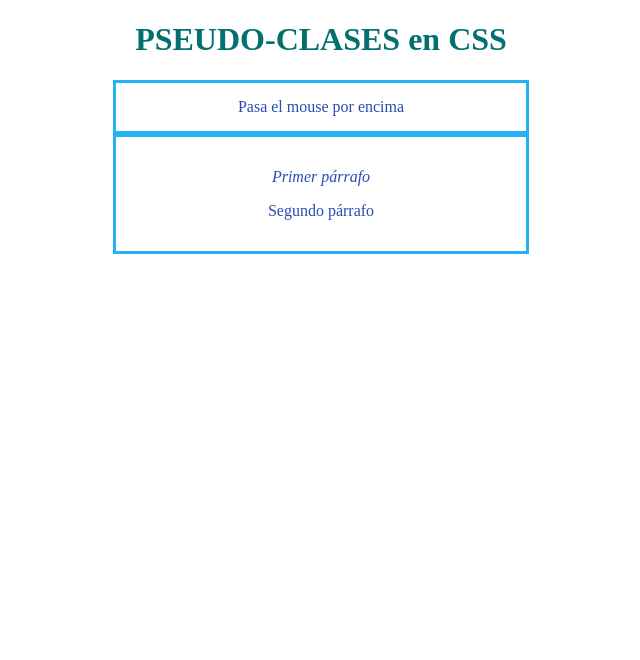
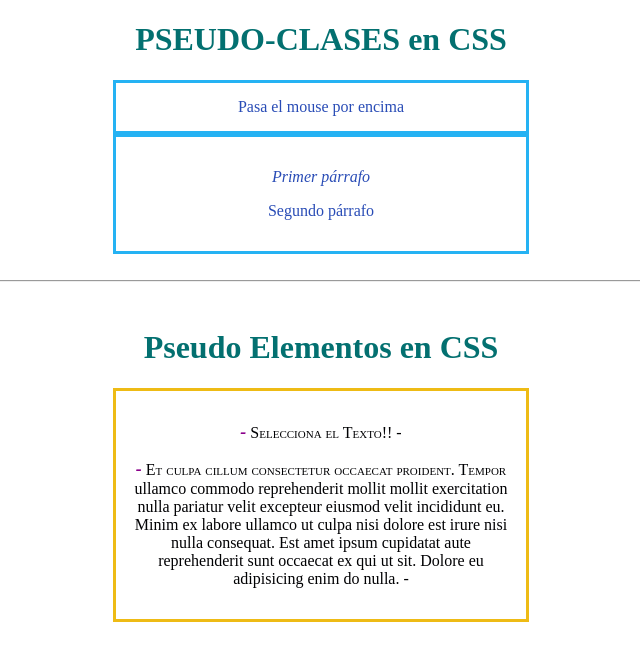
Before and after one commit to Choee15/Front-End, a plain HTML site: page CSS/pseudo-clases.html in a window 1280 px wide. Shown: the whole page, without its empty margins (319-959 px from the left). Drawn offline with Linux system fonts and the light colour scheme.

Commit message:
pseudo elementos/clases y transparencias

```diff
--- a/CSS/css/imagencentrado.css
+++ b/CSS/css/imagencentrado.css
@@ -23,3 +23,16 @@ img.imagen{
     border: 1px solid blue;
     text-align: center;
 }
+div.contenedor1{
+    position: relative;
+    border: 1px dashed rgb(52, 52, 240);
+    width: 30%;
+    margin: auto;
+}
+img.imagen1{
+    width: 100%;
+    opacity: .5;
+}
+img.imagen1:hover{
+    opacity: 1.0;
+}
--- a/CSS/css/pseudo-clases.css
+++ b/CSS/css/pseudo-clases.css
@@ -28,3 +28,33 @@ div.contenedor.oculto:hover p{
 div.contenedor.primero p:first-child{
     font-style: italic;
 }
+
+div.contenedor1{
+    width: 30%;
+    height: 20%;
+    margin: auto;
+    border: 3px solid rgb(238, 187, 21);
+    padding: 15px;
+    color: rgb(0, 1, 3);
+    text-align: center;
+}
+
+div.contenedor1 p::selection{
+    color: crimson;
+    background-color: rgb(245, 229, 13);
+}
+div.contenedor1 p::first-line{
+    font-variant: small-caps;
+}
+div.contenedor1 p::first-letter{
+    font-size: large;
+    color: darkmagenta;
+    font-weight: bolder;
+    font-style: italic;
+}
+div.contenedor1 p::before{
+    content: "- ";
+}
+div.contenedor1 p::after{
+    content: " -";
+}
--- a/CSS/pseudo-clases.html
+++ b/CSS/pseudo-clases.html
@@ -19,5 +19,18 @@
         <p>Primer párrafo</p>
         <p>Segundo párrafo</p>
     </div>
+    <br/>
+    <hr/>
+    <br/>
+    <h1>Pseudo Elementos en CSS</h1>
+    <div class="contenedor1">
+        <p>Selecciona el Texto!!</p>
+        <p>Et culpa cillum consectetur occaecat proident.
+        Tempor ullamco commodo reprehenderit mollit mollit exercitation nulla pariatur
+        velit excepteur eiusmod velit incididunt eu.
+        Minim ex labore ullamco ut culpa nisi dolore est irure nisi nulla consequat.
+        Est amet ipsum cupidatat aute reprehenderit sunt occaecat ex qui ut sit.
+        Dolore eu adipisicing enim do nulla.</p>
+    </div>
 </body>
 </html>
```
Also changed, not shown: CSS/imagen-transparencia.html (renamed from CSS/imagencentrado.html, +7 -1 lines).
